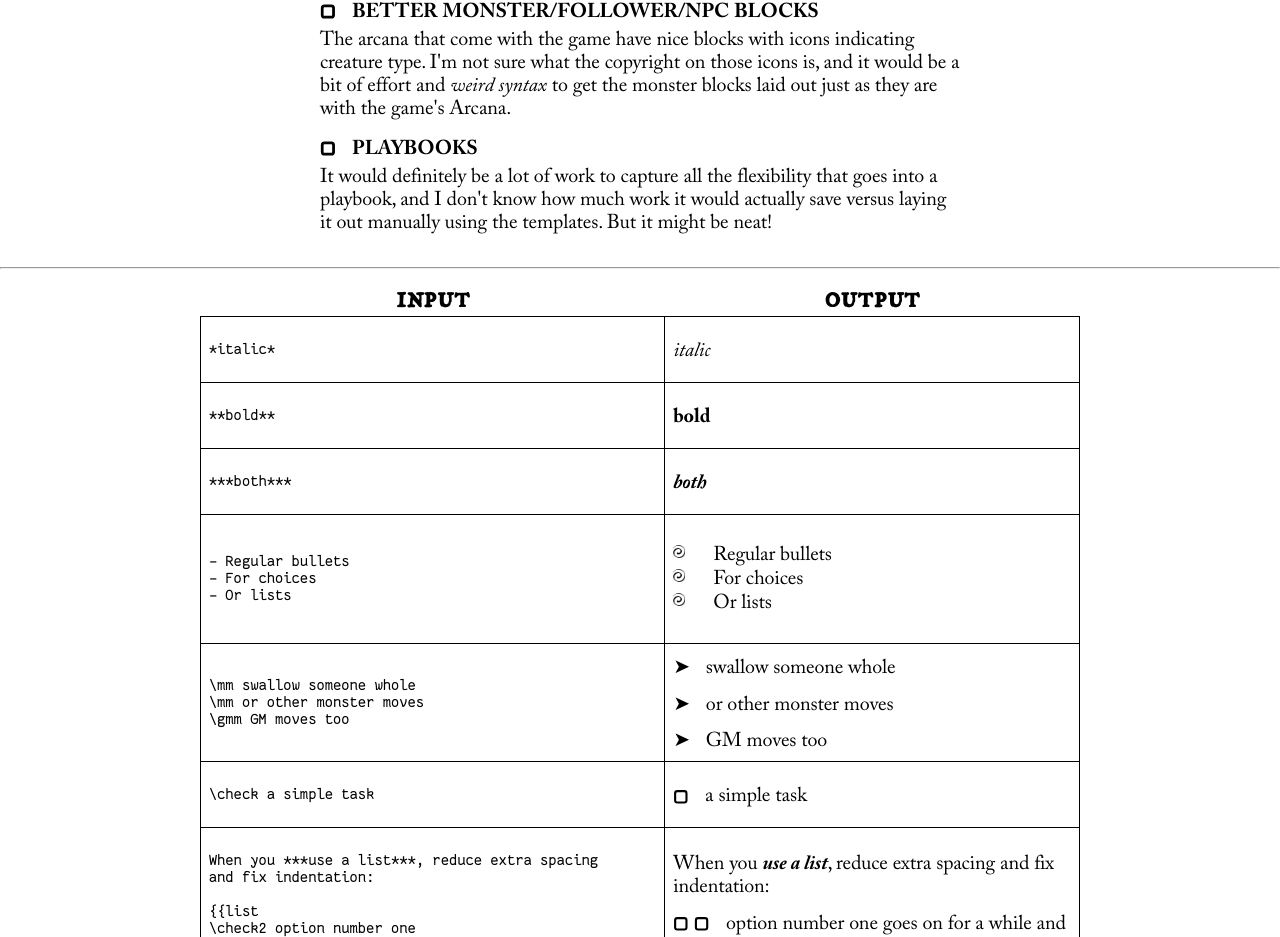
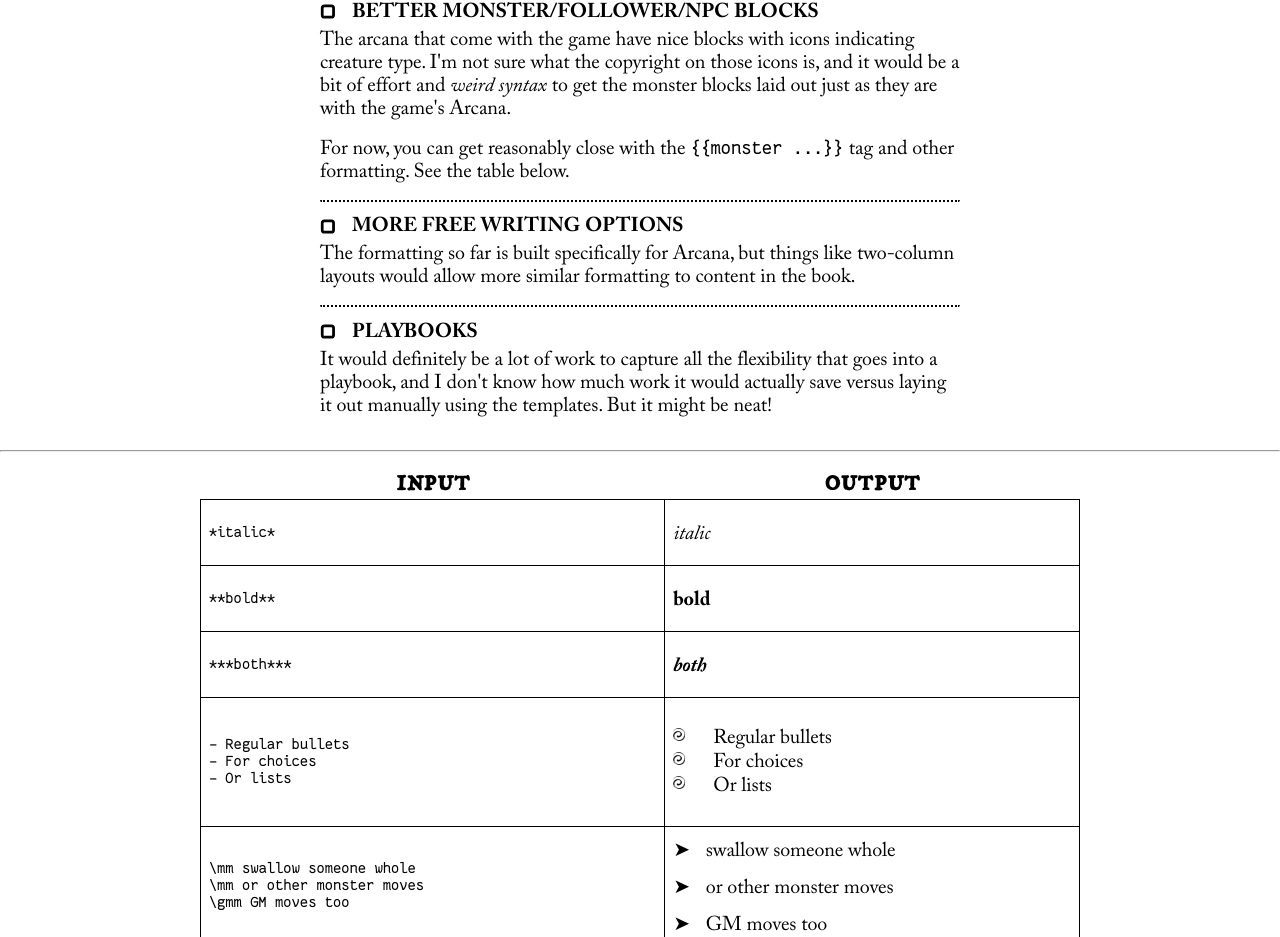
Before and after one commit to pricecomstock/stonetop-generator, a SvelteKit app: page / in a window 1280 px wide. Shown: the part 1313-2250 px from the top of the page. Built offline with nearby package versions, Linux system fonts and the light colour scheme.

Commit message:
update homepage

```diff
--- a/src/routes/(app)/+page.svelte
+++ b/src/routes/(app)/+page.svelte
@@ -47,8 +47,20 @@
 		The arcana that come with the game have nice blocks with icons indicating creature type. I'm not
 		sure what the copyright on those icons is, and it would be a bit of effort and <i
 			>weird syntax</i
-		> to get the monster blocks laid out just as they are with the game's Arcana.
+		>
+		to get the monster blocks laid out just as they are with the game's Arcana.
 	</p>
+	<p>
+		For now, you can get reasonably close with the <code>{`{{monster ...}}`}</code> tag and other formatting.
+		See the table below.
+	</p>
+	<hr />
+	<h5><span class="checkboxes">▢</span>More Free Writing Options</h5>
+	<p>
+		The formatting so far is built specifically for Arcana, but things like two-column layouts would
+		allow more similar formatting to content in the book.
+	</p>
+	<hr />
 	<h5><span class="checkboxes">▢</span>Playbooks</h5>
 	<p>
 		It would definitely be a lot of work to capture all the flexibility that goes into a playbook,
--- a/src/styles.postcss
+++ b/src/styles.postcss
@@ -160,7 +160,8 @@ h6 {
 	font-family: 'Avara', serif;
 }
 
-pre {
+pre,
+code {
 	font-family: 'Fantasque Sans Mono', Courier, monospace;
 }
 
```
